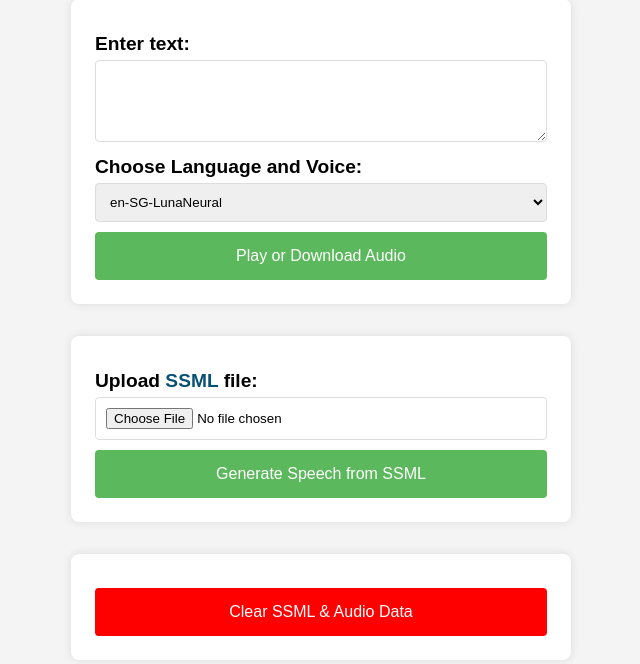
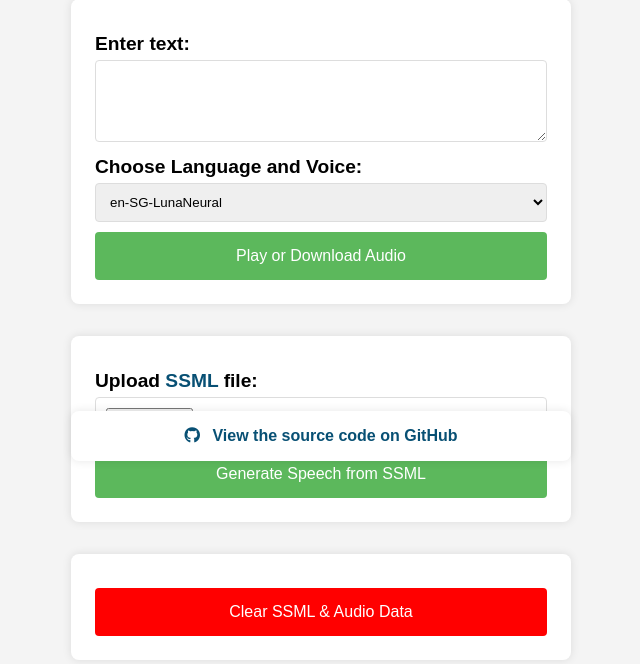
Before and after one commit to linsnotes/Flask-Web-App-Text-to-Speech, a Flask app: page / in a window 1280 px wide. Shown: the part 323-987 px from the top of the page, without its empty margins (319-959 px from the left). Run offline with Flask 3, Linux system fonts and the light colour scheme.

Commit message:
update source code footer

```diff
--- a/templates/index.html
+++ b/templates/index.html
@@ -4,11 +4,12 @@
     <meta charset="UTF-8">
     <meta name="viewport" content="width=device-width, initial-scale=1">
     <title>Text to Speech</title>
+    <link rel="stylesheet" href="https://cdnjs.cloudflare.com/ajax/libs/font-awesome/6.0.0-beta3/css/all.min.css">
     <style>
         body {
             font-family: Arial, sans-serif;
             margin: 0;
-            padding: 1rem; /* Added padding */
+            padding: 1rem;
             background: #f4f4f4;
             display: flex;
             flex-direction: column;
@@ -92,6 +93,36 @@
         background-color: red !important;
         }
 
+        .footer {
+            background: white;
+            padding: 1rem;
+            border-radius: 8px;
+            box-shadow: 0 0 10px rgba(0, 0, 0, 0.1);
+            width: 90%;
+            max-width: 500px;
+            margin: 1rem auto;
+            position: fixed;
+            bottom: 0;
+            text-align: center;
+            box-sizing: border-box;
+        }
+
+        .footer a {
+            text-decoration: none;
+            color: #085074;
+            font-weight: bold;
+        }
+
+        .footer a:hover {
+            text-decoration: underline;
+        }
+
+        .fa-github {
+            margin-right: 8px;
+        }
+
+
+
 
 
         @media (max-width: 575.98px) {
@@ -135,8 +166,12 @@
         <input type="submit" value="Clear SSML & Audio Data" class="cleanup-button">
     </form>
 
-
-
+    <footer class="footer">
+        <a href="https://github.com/linsnotes/Flask-Web-App-Text-to-Speech" target="_blank">
+            <i class="fa-brands fa-github"></i>
+            View the source code on GitHub
+        </a>
+    </footer>
 
 </body>
 </html>
```
